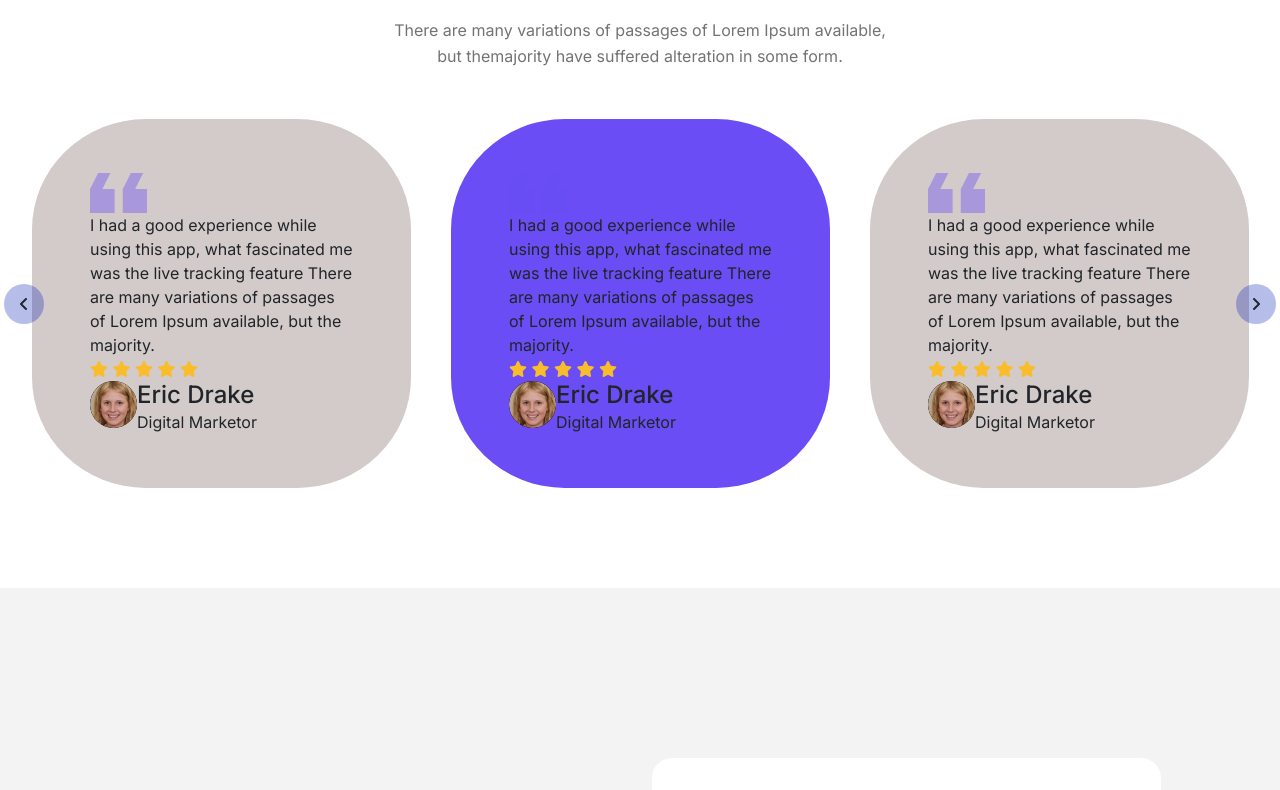
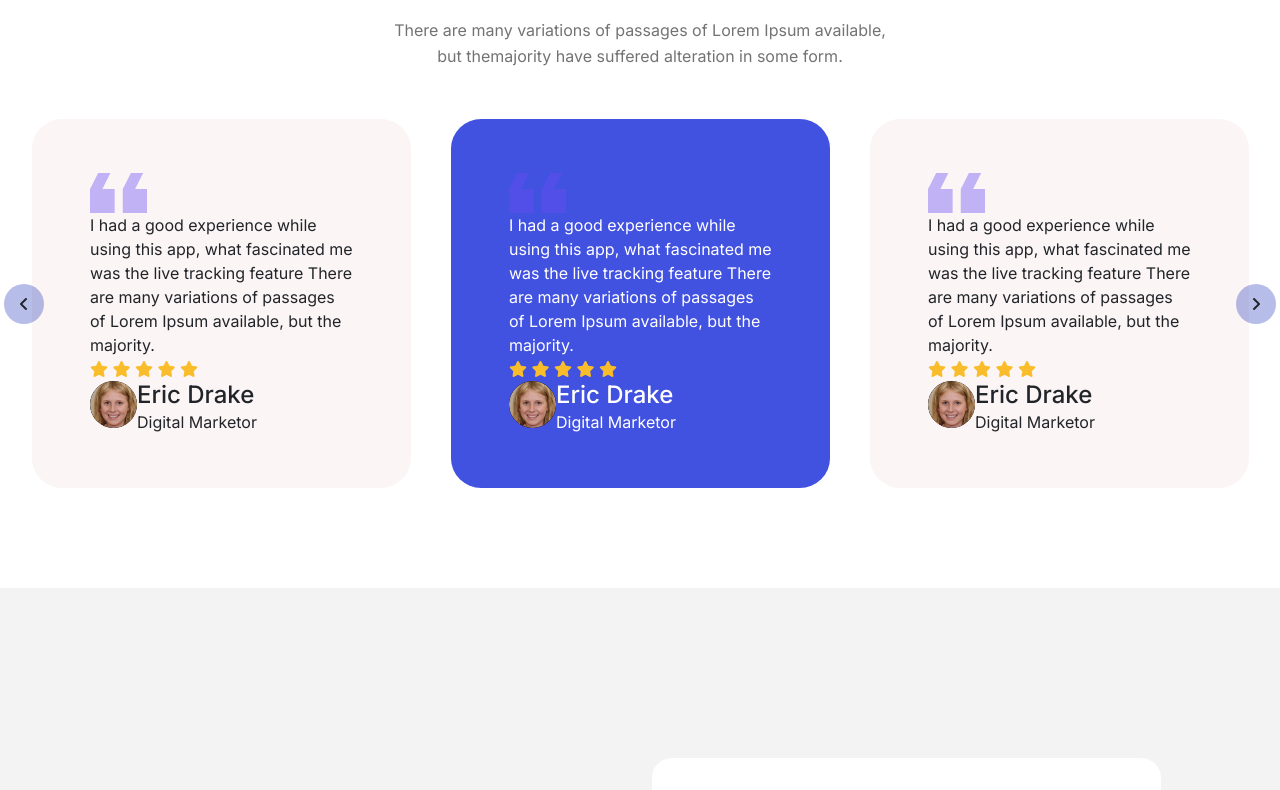
Before and after one commit to Hlwyeasin/Agenc-FULL, a plain HTML site: page index.html in a window 1280 px wide. Shown: the part 5470-6260 px from the top of the page. Drawn offline with Linux system fonts and the light colour scheme.

Commit message:
add new change

```diff
--- a/css/style.css
+++ b/css/style.css
@@ -393,16 +393,17 @@ p {
 }
 
 #RIVEW_PART .rivewSlider .slide {
-    background-color: #d3caca;
+    background-color: #fcf5f5;
     margin: 0 20px;
     padding: 54px 58px;
-    border-radius: 30%;
+    border-radius: 8%;
     transition: all linear .4s;
 
 }
 
 #RIVEW_PART .rivewSlider .slick-center {
-    background: #6A4DF4;
+    background: #4151e0;
+    color: white;
 
 }
 
@@ -695,7 +696,7 @@ footer .last_part{
     padding: 33px 0;
     margin-top: 50px;
     margin-bottom: 50px;
-    background-color: #132b2560;
+    background-color: hsla(0, 0%, 85%, 0.376);
 
 
 
```
